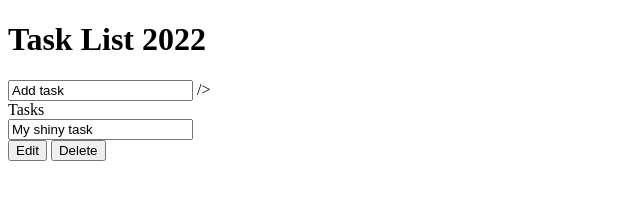
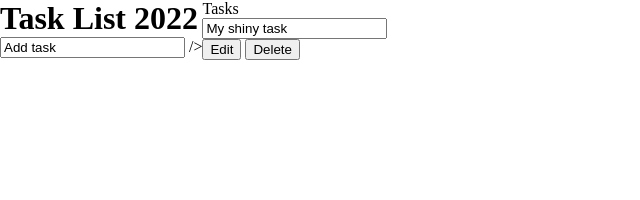
Before and after one commit to NaelHub/To-Do-List, a plain HTML site: page index.html in a window 1280 px wide. Shown: the whole page, without its empty margins (0-640 px from the left). Drawn offline with Linux system fonts and the light colour scheme.

Commit message:
main update

```diff
--- a/main.css
+++ b/main.css
@@ -6,3 +6,16 @@
   --pink: #ec4899;
   --purple: #8b5cf6;
 }
+
+* {
+  box-size: border-box;
+  margin: 0;
+  font-family: "Fira sans', sans-serif
+}
+
+body{
+  display: flex;
+  flex: column;
+  min-height: 100vx
+  background: var(var(--dark))
+}
```
